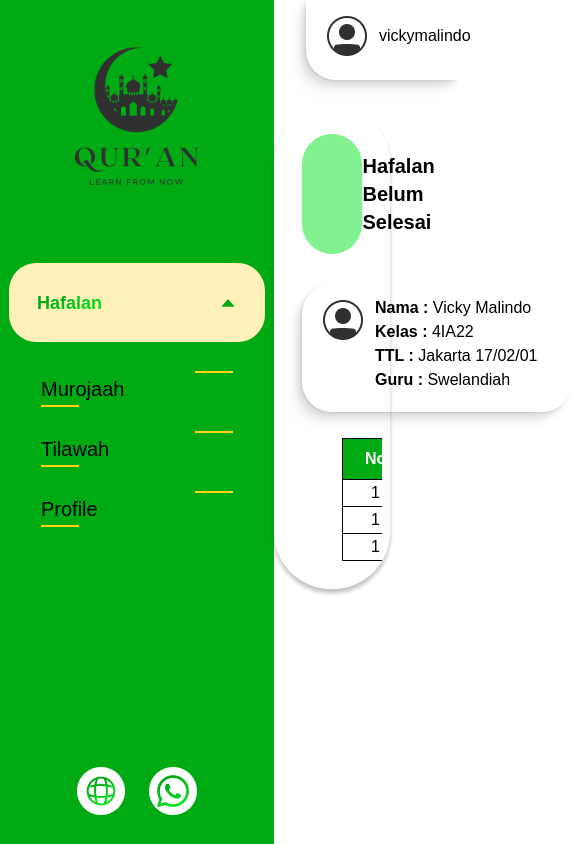
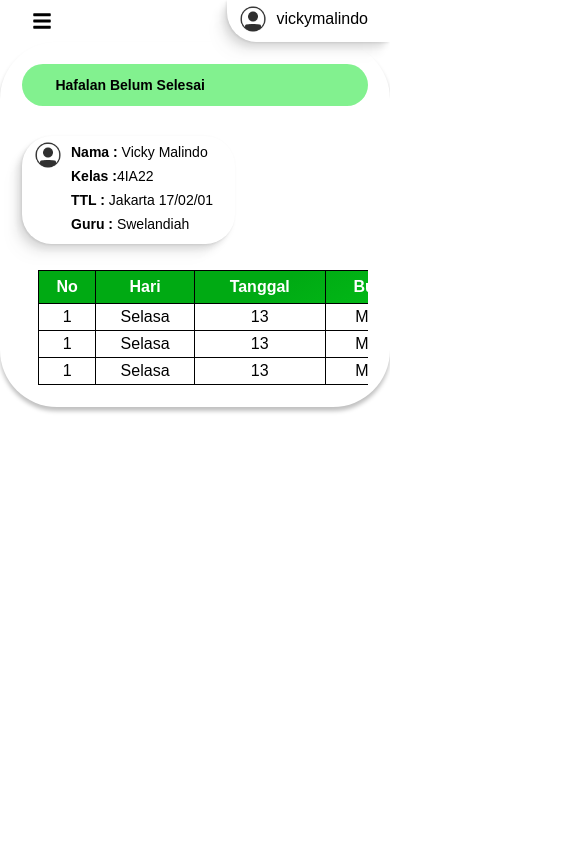
Before and after one commit to vickymalindo/skripsi-ngaji, a React (Vite) app: page /parent/rote/ndone in a window 390 px wide. Shown: the whole page, 572 px wide, since content can reach past the window. Built offline with nearby package versions, Linux system fonts and the light colour scheme.

Commit message:
make responsive on page parent and fixing bug active link

```diff
--- a/src/index.css
+++ b/src/index.css
@@ -58,10 +58,10 @@ body {
 }
 
 .line-before-after.active::before {
-  width: 90%;
+  width: 73%;
 }
 .line-before-after.active::after {
-  width: 100%;
+  width: 73%;
 }
 
 .loader {
--- a/src/main.tsx
+++ b/src/main.tsx
@@ -1,4 +1,3 @@
-import React from 'react';
 import ReactDOM from 'react-dom/client';
 import { Provider } from 'react-redux';
 import App from './App';
@@ -6,9 +5,7 @@ import './index.css';
 import { store } from './redux/store';
 
 ReactDOM.createRoot(document.getElementById('root') as HTMLElement).render(
-  <React.StrictMode>
-    <Provider store={store}>
-      <App />
-    </Provider>
-  </React.StrictMode>
+  <Provider store={store}>
+    <App />
+  </Provider>
 );
--- a/src/utils/SidebarProps.tsx
+++ b/src/utils/SidebarProps.tsx
@@ -32,7 +32,7 @@ export const sidebarOrtu: SidebarProps[] = [
   },
   {
     text: 'Tilawah',
-    href: '/parent/ktilawah',
+    href: '/parent/tilawah',
   },
   {
     text: 'Profile',
--- a/src/views/atoms/Cards.tsx
+++ b/src/views/atoms/Cards.tsx
@@ -22,31 +22,35 @@ export const CardProfile = ({
   return (
     <div
       className={
-        'pt-3 pb-5 pr-[35px] pl-[17px] card-shadow flex w-max h-max mb-[26px]' +
+        'pt-1 pb-2 pr-[22px] pl-[11px] sm:pt-2 sm:pb-3 sm:pr-[27px] sm:pl-[13px] lg:pt-3 lg:pb-5 lg:pr-[35px] lg:pl-[17px] card-shadow flex w-max h-max ' +
         (username
           ? ' items-center rounded-bl-[30px]'
-          : ' items-start rounded-[30px]')
+          : ' items-start rounded-[30px] mb-[26px]')
       }>
-      <img src={Profile} alt='profile' className='h-[48px]' />
+      <img
+        src={Profile}
+        alt='profile'
+        className='h-[30px] w-[30px] md:h-[48px]'
+      />
       {username ? (
         <p className='text-base ml-2'>{username}</p>
       ) : (
         <div>
           <div>
-            <span className='font-bold ml-2'>Nama : </span>
-            <span>{name}</span>
+            <span className='font-bold ml-2 text-sm sm:text-base'>Nama : </span>
+            <span className='text-sm sm:text-base'>{name}</span>
           </div>
           <div>
-            <span className='font-bold ml-2'>Kelas : </span>
-            <span>{group}</span>
+            <span className='font-bold ml-2 text-sm sm:text-base'>Kelas :</span>
+            <span className='text-sm sm:text-base'>{group}</span>
           </div>
           <div>
-            <span className='font-bold ml-2'>TTL : </span>
-            <span>{birthdate}</span>
+            <span className='font-bold ml-2 text-sm sm:text-base'>TTL : </span>
+            <span className='text-sm sm:text-base'>{birthdate}</span>
           </div>
           <div>
-            <span className='font-bold ml-2'>Guru : </span>
-            <span>{teacher}</span>
+            <span className='font-bold ml-2 text-sm sm:text-base'>Guru : </span>
+            <span className='text-sm sm:text-base'>{teacher}</span>
           </div>
         </div>
       )}
--- a/src/views/atoms/Dropdowns.tsx
+++ b/src/views/atoms/Dropdowns.tsx
@@ -1,5 +1,6 @@
 import React from 'react';
 import { AiFillCaretDown, AiFillCaretUp } from 'react-icons/ai';
+import { Link, useLocation } from 'react-router-dom';
 import { SidebarChild } from '../../utils/SidebarProps';
 
 interface Props<T> {
@@ -15,6 +16,7 @@ export const DropdownSidebar = <T extends SidebarChild>({
   data,
 }: Props<T>) => {
   const [open, setOpen] = React.useState(false);
+  const { pathname } = useLocation();
 
   const handleOpen = () => {
     setOpen((prev) => !prev);
@@ -42,11 +44,14 @@ export const DropdownSidebar = <T extends SidebarChild>({
           {data?.map((val, index) => {
             return (
               <li className='mb-3' key={index}>
-                <a
-                  className='inline-block w-full hover:text-dark-green'
-                  href={val.href}>
+                <Link
+                  className={
+                    'inline-block w-full hover:text-dark-green' +
+                    (pathname === val.href ? ' text-dark-green' : '')
+                  }
+                  to={val.href}>
                   {val.text}
-                </a>
+                </Link>
               </li>
             );
           })}
--- a/src/views/atoms/Link.tsx
+++ b/src/views/atoms/Link.tsx
@@ -1,27 +1,28 @@
 // import React from 'react'
 
-import { useLocation } from 'react-router-dom';
+import { Link, useLocation } from 'react-router-dom';
 
 interface Props {
   href: string | undefined;
   text: string | undefined;
 }
 
-const Link = ({ href, text }: Props) => {
+const Links = ({ href, text }: Props) => {
   const { pathname } = useLocation();
+
   return (
     <li className='px-8 py-1 relative mb-6 last:mb-0'>
-      <a
+      <Link
         // TODO: benerin link active, dan masih ada bug jg di sidebarnya
-        href={href}
+        to={`${href}`}
         className={
           'inline-block w-full text-xl line-before-after ' +
-          (pathname.includes('murojaah') ? 'active' : '')
+          (pathname === href ? 'active' : '')
         }>
         {text}
-      </a>
+      </Link>
     </li>
   );
 };
 
-export default Link;
+export default Links;
--- a/src/views/atoms/Table.tsx
+++ b/src/views/atoms/Table.tsx
@@ -6,20 +6,20 @@ const Table = () => {
   const location = useLocation();
 
   return (
-    <div className='overflow-x-scroll lg:overflow-x-auto px-10'>
+    <div className='overflow-x-scroll lg:overflow-x-auto px-4 md:px-6 lg:px-10'>
       <table className='m-auto'>
         <thead className='bg-gradient-green text-white'>
           <tr>
-            <th className='p-2'>No</th>
-            <th className='p-2'>Hari</th>
-            <th className='p-2'>Tanggal</th>
-            <th className='p-2'>Bulan</th>
-            <th className='p-2'>Tahun</th>
-            <th className='p-2'>Surah</th>
-            <th className='p-2'>Ayat</th>
-            <th className='p-2'>Juz</th>
+            <th className='p-1 md:p-1.5 lg:p-2 '>No</th>
+            <th className='p-1 md:p-1.5 lg:p-2 '>Hari</th>
+            <th className='p-1 md:p-1.5 lg:p-2 '>Tanggal</th>
+            <th className='p-1 md:p-1.5 lg:p-2 '>Bulan</th>
+            <th className='p-1 md:p-1.5 lg:p-2 '>Tahun</th>
+            <th className='p-1 md:p-1.5 lg:p-2 '>Surah</th>
+            <th className='p-1 md:p-1.5 lg:p-2 '>Ayat</th>
+            <th className='p-1 md:p-1.5 lg:p-2 '>Juz</th>
             {location.pathname.includes('ndone') && (
-              <th className='p-2'>Aksi</th>
+              <th className='p-1 md:p-1.5 lg:p-2 '>Aksi</th>
             )}
           </tr>
         </thead>
--- a/src/views/atoms/TitlePage.tsx
+++ b/src/views/atoms/TitlePage.tsx
@@ -6,9 +6,9 @@ const TitlePage = ({ page }: Props) => {
   return (
     <div
       className={
-        'bg-light-green py-[18px] pl-[60.47px] rounded-[30px] mb-[30px]'
+        'bg-light-green py-[11px] pl-[33.47px] sm:py-[15px] sm:pl-[40.47px] lg:py-[18px] lg:pl-[60.47px] rounded-[30px] mb-[30px]'
       }>
-      <p className='text-xl font-semibold'>{page}</p>
+      <p className='text-sm sm:text-base lg:text-xl font-semibold'>{page}</p>
     </div>
   );
 };
--- a/src/views/molecules/Appbar.tsx
+++ b/src/views/molecules/Appbar.tsx
@@ -13,7 +13,7 @@ const Appbar = ({ username }: Props) => {
   return (
     <div className='flex justify-between items-center'>
       <FaBars
-        className='text-2xl ml-8 cursor-pointer'
+        className='text-xl md:text-2xl ml-8 cursor-pointer opacity-100 lg:opacity-0 transition duration-300 ease-out'
         onClick={() => dispatch(hamburgerClicked())}
       />
       <CardProfile username={username} />
--- a/src/views/molecules/Content.tsx
+++ b/src/views/molecules/Content.tsx
@@ -21,10 +21,10 @@ const Content = ({
   teacher,
 }: Props) => {
   return (
-    <div className='relative left-[274px] w-[calc(100%-274px)]'>
+    <div className='relative left-0 w-full lg:left-[274px] lg:w-[calc(100%-274px)] transition duration-300 ease-out'>
       <Appbar username={username} />
       {/* <Loader /> */}
-      <div className='w-full box-shadow px-7 py-7 rounded-[57px]'>
+      <div className='w-full box-shadow px-[22px] py-[22px] lg:px-7 lg:py-7 rounded-[57px]'>
         <TitlePage page={page} />
         {name && (
           <CardProfile
--- a/src/views/molecules/Sidebars.tsx
+++ b/src/views/molecules/Sidebars.tsx
@@ -1,5 +1,7 @@
-// import React from 'react'
-import { useAppSelector } from '../../redux/store';
+import React from 'react';
+import { IoMdClose } from 'react-icons/io';
+import { hamburgerClicked } from '../../redux/features/toggleSlice';
+import { useAppDispatch, useAppSelector } from '../../redux/store';
 import {
   sidebarAdmin,
   sidebarGuru,
@@ -12,10 +14,34 @@ import Logo from './../../assets/images/Logo.png';
 
 export const SidebarParent = () => {
   const isClick = useAppSelector((state) => state.toggle.clicked);
-  console.log(isClick);
+  const [isOpen, setIsOpen] = React.useState(isClick);
+  const dispatch = useAppDispatch();
+
+  React.useEffect(() => {
+    setIsOpen((prev) => (prev = isClick));
+  }, [isClick]);
+
   return (
-    <aside className='w-[274px] bg-dark-green fixed left-0 h-full overflow-y-scroll'>
-      <div className='px-[9px] pt-[45px]'>
+    <div
+      className={
+        'transition duration-300 ease-out opacity-0 fixed lg:opacity-100' +
+        (isOpen
+          ? ' opacity-100 bg-black-rgba w-full h-screen z-10'
+          : ' opacity-0')
+      }>
+      <aside
+        className={
+          'lg:w-[274px] bg-dark-green fixed left-0 h-full overflow-y-scroll transition duration-300 ease-out' +
+          (isOpen ? ' w-[274px]' : 'w-0')
+        }>
+        <div className='relative px-[9px] pt-[45px]'>
+          <IoMdClose
+            className='absolute text-2xl text-white right-3 top-5 opacity-100 lg:opacity-0 transition duration-300 ease-out cursor-pointer'
+            onClick={(e) => {
+              e.preventDefault();
+              dispatch(hamburgerClicked());
+            }}
+          />
           <img src={Logo} alt='Logo' className='m-auto mb-[73px]' />
           <ul className='list-none'>
             {sidebarOrtu.map((val, index) => {
@@ -35,6 +61,7 @@ export const SidebarParent = () => {
         </div>
         <Sosmed height='h-[calc(100%-527.79px)]' />
       </aside>
+    </div>
   );
 };
 
--- a/tailwind.config.js
+++ b/tailwind.config.js
@@ -7,6 +7,7 @@ export default {
         'dark-green': '#00AA13',
         'light-green': '#82F18F',
         'dropdwon-cream': '#FFF1B9',
+        'black-rgba': 'rgba(0, 0, 0, 0.125)',
       },
       boxShadow: {
         'primary-shadow': '0px 4px 4px rgba(0, 0, 0, 0.25);',
```
Lines whose indentation alone changed are shown as unchanged.
